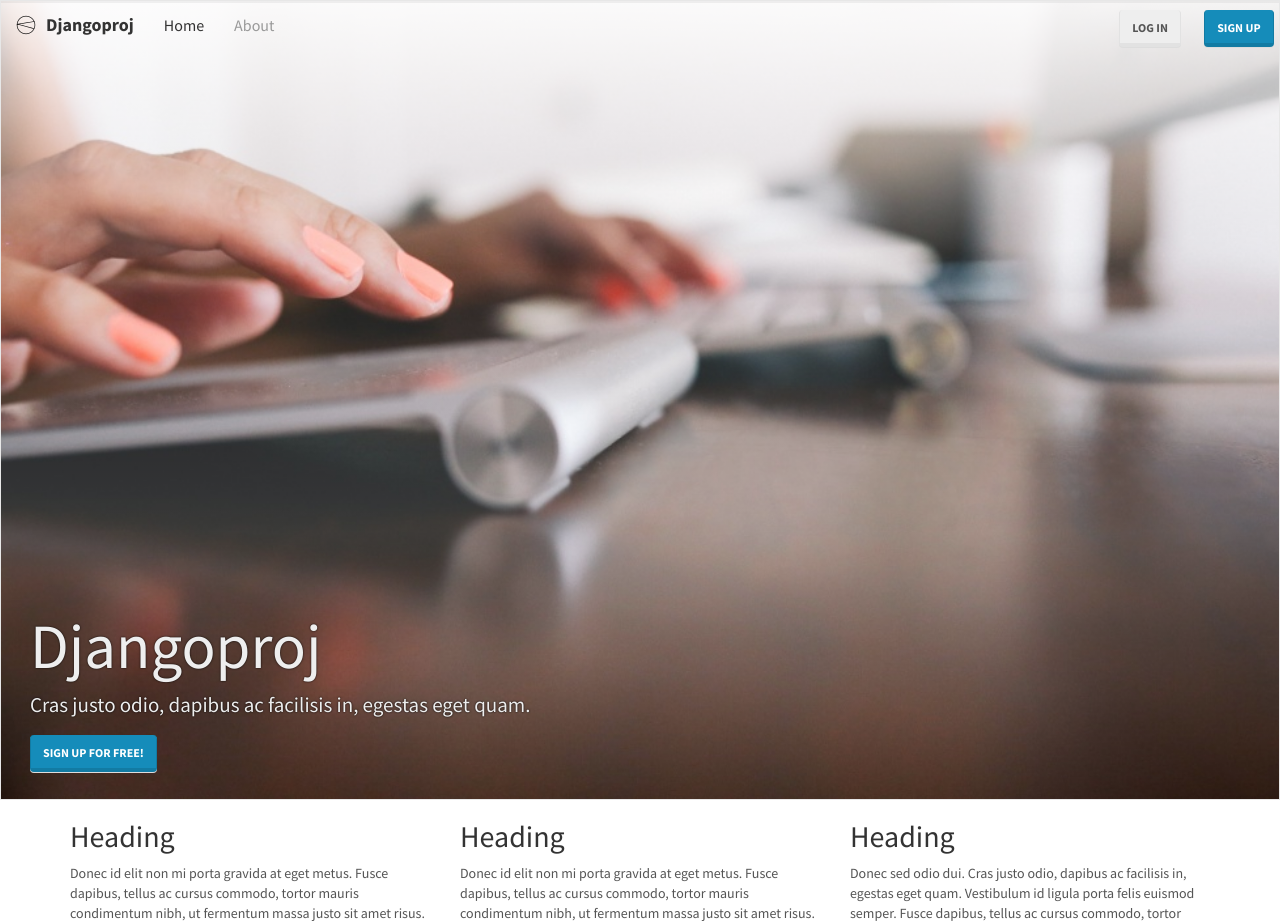
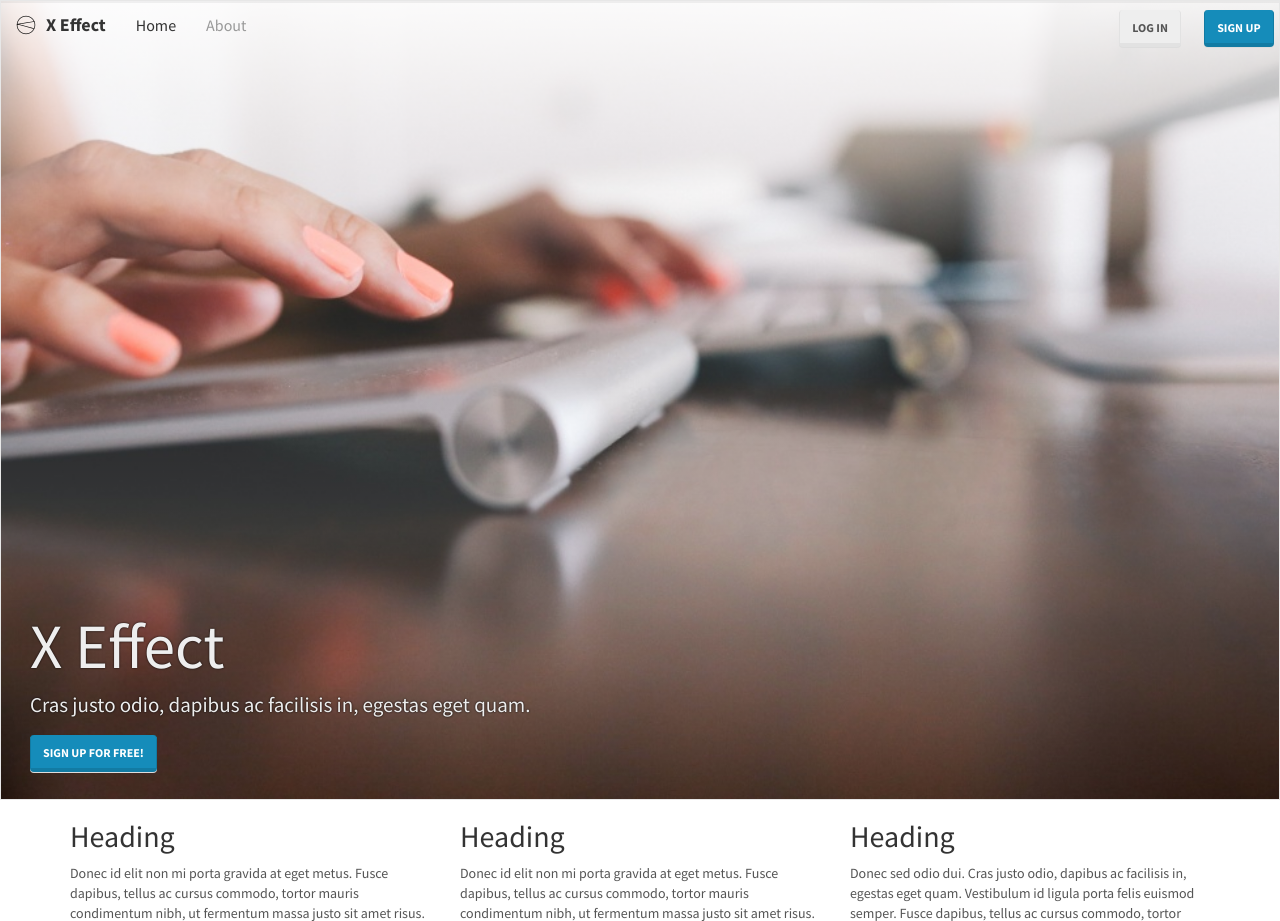
Before and after one commit to mooja/xeffect, a Django app: template src/templates/home.html in a window 1280 px wide. Shown: the top 921 px of the page. Run offline with Django 3.2, Linux system fonts and the light colour scheme; the template is opened without the code that fills it, so the values that code supplies are empty; some libraries are stand-ins or nearby versions.

Commit message:
changed project name

```diff
--- a/src/templates/_brandname.html
+++ b/src/templates/_brandname.html
@@ -1 +1 @@
-Djangoproj
+X Effect
```
